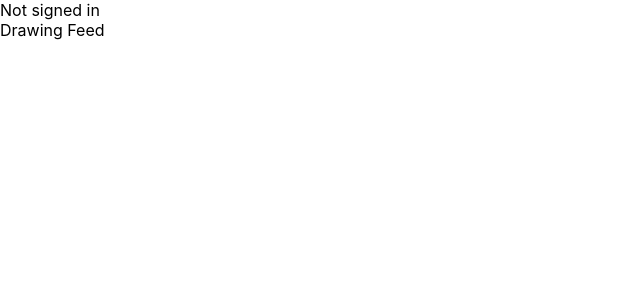
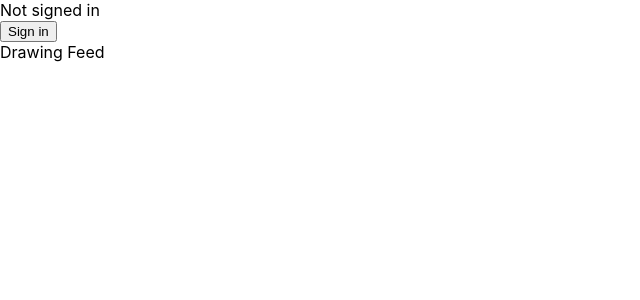
Before and after one commit to ChrisWoodlief/reactDrawingApp, a Next.js app: page /DrawingFeed in a window 1280 px wide. Shown: the top 300 px of the page, without its empty margins (0-640 px from the left). Built offline with nearby package versions, Linux system fonts and the light colour scheme; no server answers; the database is empty.

Commit message:
Making logged in or out section into a reusabable component, modify next-auth to have user id in session, start making some page changes to Create page to setup css and also initial save button

```diff
--- a/pages/DrawingFeed.js
+++ b/pages/DrawingFeed.js
@@ -1,17 +1,6 @@
 import React, { useEffect, useState } from "react";
 import { getSession, useSession} from "next-auth/react"
-
-function AuthButton() {
-  const { data: session } = useSession();
-  if(session) {
-    return <>
-      Signed in as {session.user.email} <br/>
-    </>
-  }
-  return <>
-    Not signed in <br/>
-  </>
-}
+import {AuthButton} from './Login.js'
 
 export default class DrawingFeed extends React.Component {
 
--- a/pages/Login.js
+++ b/pages/Login.js
@@ -30,7 +30,7 @@ async function logoutClicked(){
   }
 }
 
-function AuthButton() {
+export function AuthButton() {
   const { data: session } = useSession();
   if(session) {
     return <>
--- /dev/null
+++ b/pages/api/saveDrawing.js
@@ -0,0 +1,18 @@
+// Next.js API route support: https://nextjs.org/docs/api-routes/introduction
+
+import { PrismaClient } from '@prisma/client';
+import { getSession } from "next-auth/react"
+
+export default async function handler(req, res) {
+  const session = await getSession({ req })
+  let prisma = new PrismaClient();
+
+  // Create a drawing
+  const drawing = await prisma.drawing.create({
+    data: {
+      userId: session.userId
+    },
+  });
+
+  res.status(200).json({ drawing });
+}
--- a/styles/globals.css
+++ b/styles/globals.css
@@ -14,3 +14,29 @@ a {
 * {
   box-sizing: border-box;
 }
+
+.drawPageActionsArea{
+  margin-top: 20px;
+  max-width: 300px;
+  margin-left: auto;
+  margin-right: auto;
+}
+
+.drawArea{
+  margin: auto;
+  margin-top:30px;
+  border-style: solid;
+  width: fit-content;
+
+  /*Altering the lines inside*/
+  fill: none;
+  stroke-width: 1px;
+  stroke: black;
+  stroke-linejoin: round;
+  stroke-linecap: round;
+}
+
+.innerDrawing{
+  width:300px;
+  height:300px;
+}
```
Also changed, not shown: pages/Create.js (+35 -3 lines), pages/api/auth/[...nextauth].js (+4 -4 lines).
